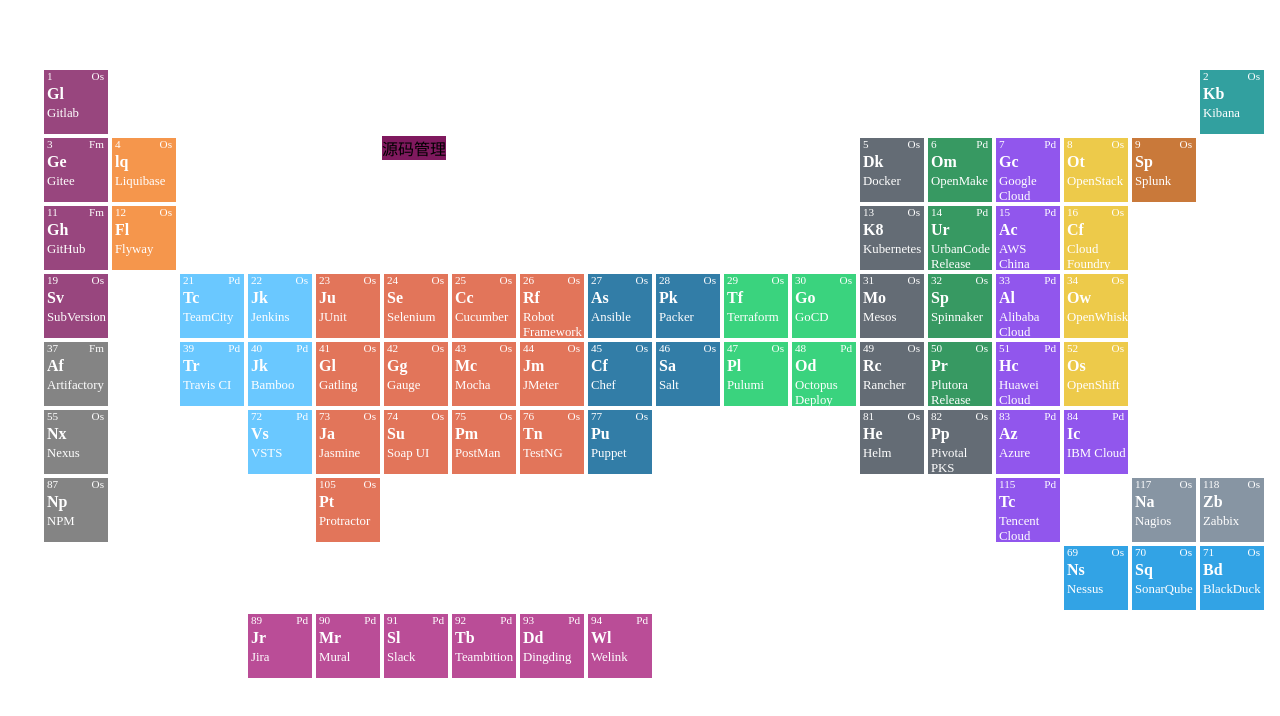
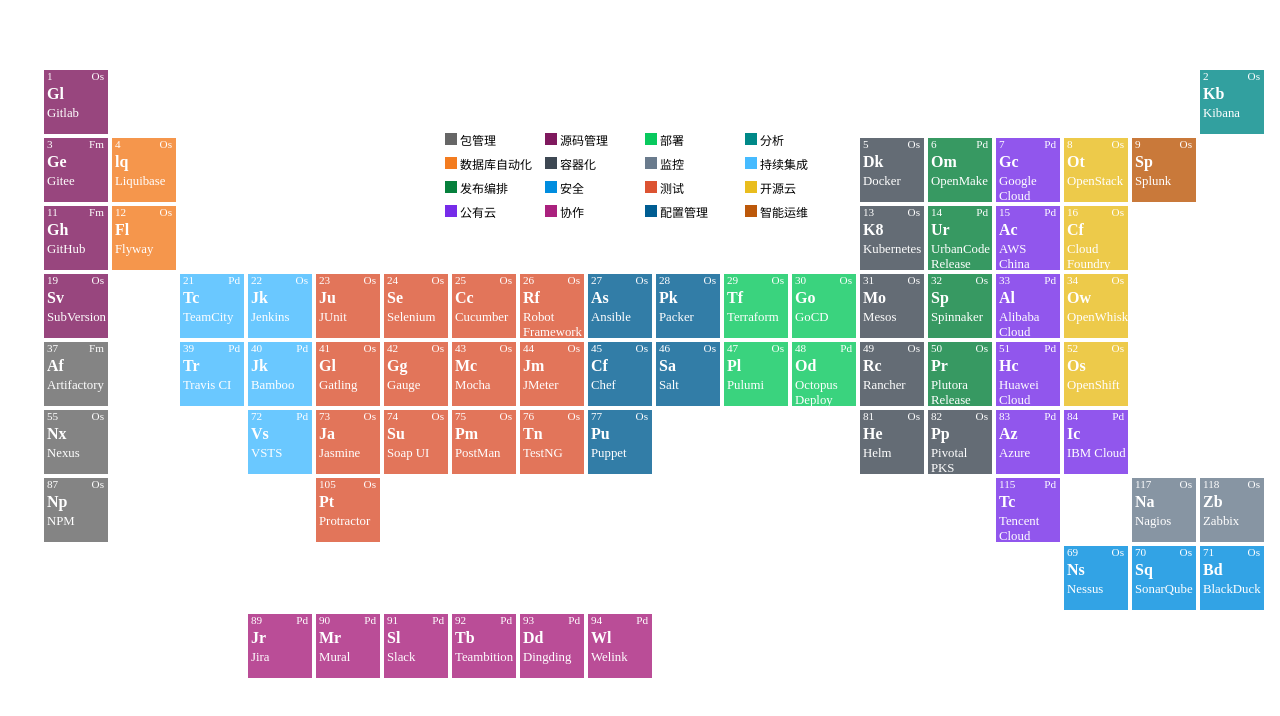
Before and after one commit to phodal/ledge, an Angular app: page /home in a window 1280 px wide. Shown: the top 716 px of the page. Built offline with nearby package versions, Linux system fonts and the light colour scheme.

Commit message:
feat: make css works

```diff
--- a/src/app/features/app-phase/app-phase.component.scss
+++ b/src/app/features/app-phase/app-phase.component.scss
@@ -2,8 +2,13 @@
 
 :host {
   display: block;
+  width: auto;
+
+  line-height: 1em;
 }
 
-.scm {
-
+.item-block {
+  display: inline-block;
+  width: 1em;
+  height: 1em;
 }
--- a/src/app/features/app-phase/app-phase.component.ts
+++ b/src/app/features/app-phase/app-phase.component.ts
@@ -1,12 +1,12 @@
 import { ChangeDetectionStrategy, Component, EventEmitter, Input, OnInit, Output } from '@angular/core';
 
 @Component({
-  selector: 'app-phase',
-  template: `
-      <div class="{{ type }}"
-           (mouseenter)="enter.emit(type)"
+  selector: 'app-atom-category',
+  template: `<div
+          (mouseenter)="enter.emit(type)"
            (mouseleave)="enter.emit('')"
            [class.selected]="selected">
+            <div class="{{type}} item-block"></div>
           {{ symbol }}
       </div>
   `,
--- a/src/app/features/periodic-table/periodic-table.component.html
+++ b/src/app/features/periodic-table/periodic-table.component.html
@@ -1,13 +1,15 @@
 <div class="periodic-container">
+
+    <div class="category-selector">
+        <app-atom-category *ngFor="let category of categories"
+                           class="category"
+                           [type]="category.type"
+                           [selected]="selectCategory === category.type"
+                           [symbol]="category.displayName"
+                           (enter)="enterPhase($event)"></app-atom-category>
+    </div>
+
     <div class="periodic-grid">
-        <div class="phase-row-1 col-1">
-            <app-phase
-                    [type]="'scm'"
-                    [selected]="selectCategory === 'scm'"
-                    [symbol]="'源码管理'"
-                    (enter)="enterPhase($event)"></app-phase>
-        </div>
-
         <app-atom-details
                 class="atom-details"
                 [class.show]="currentAtom !== null"
--- a/src/app/features/periodic-table/periodic-table.component.scss
+++ b/src/app/features/periodic-table/periodic-table.component.scss
@@ -18,15 +18,36 @@
 }
 
 @media screen and (min-width: 2501px) and (max-width: 4000px) {
-    .periodic {
-        &-grid {
-            grid-template-columns: 20px repeat(18, 80px) !important;
-            grid-auto-rows: 80px!important;
-        }
+  $square: 80px;
+
+  .periodic {
+    &-grid {
+      grid-template-columns: 20px repeat(18, 80px) !important;
+      grid-auto-rows: 80px !important;
     }
+  }
+}
+
+.category-selector {
+  position: absolute;
+  top: $square * 2;
+  display: flex;
+  flex: 0 auto;
+  flex-wrap: wrap;
+  width: 400px;
+
+  .category {
+    width: 120px;
+    font-size: 0.75em;
+    display: inline-block;
+    flex: 1 0 21%;
+    margin: 5px;
+  }
 }
 
 .periodic {
+  position: relative;
+
   &-container {
     display: flex;
     justify-content: center;
@@ -38,7 +59,7 @@
     grid-template-columns: 20px repeat(18, $square);
     grid-auto-rows: $square;
 
-    app-phase.gap {
+    app-atom-category.gap {
       margin-top: 5px;
     }
 
--- a/src/app/features/periodic-table/periodic-table.component.ts
+++ b/src/app/features/periodic-table/periodic-table.component.ts
@@ -61,6 +61,25 @@
 
   wikiAtomName = '';
 
+  categories = [
+    { type: 'packageManage', displayName: '包管理'},
+    { type: 'scm', displayName: '源码管理'},
+    { type: 'deployment', displayName: '部署'},
+    { type: 'analytics', displayName: '分析'},
+    { type: 'database', displayName: '数据库自动化'},
+    { type: 'containers', displayName: '容器化'},
+    { type: 'monitoring', displayName: '监控'},
+    { type: 'ci', displayName: '持续集成'},
+    { type: 'releaseOrchestration', displayName: '发布编排'},
+    { type: 'security', displayName: '安全'},
+    { type: 'testing', displayName: '测试'},
+    { type: 'openCloud', displayName: '开源云'},
+    { type: 'publicCloud', displayName: '公有云'},
+    { type: 'collaboration', displayName: '协作'},
+    { type: 'config', displayName: '配置管理'},
+    { type: 'aiops', displayName: '智能运维'},
+  ];
+
   constructor(private http: HttpClient) {
     this.currentAtom = null;
     this.currentRowHeader = null;
@@ -97,16 +116,8 @@
   }
 
   showAtomDetails(atomNumber: number) {
-    console.log('hover detail');
     if (atomNumber) {
       this.currentAtom = this.atoms.find(a => a.number === atomNumber);
-      const { xpos, ypos } = this.currentAtom;
-      // if (ypos > MAX_ROW_INDEX) {
-      //   this.rowHeader[ypos - 2 - 1].selected = true;
-      // } else {
-      //   this.rowHeader[ypos - 1].selected = true;
-      //   this.colHeader[xpos - 1].selected = true;
-      // }
       this.currentAtomCategory.emit(get(this.currentAtom, 'category', null));
     }
   }
```
